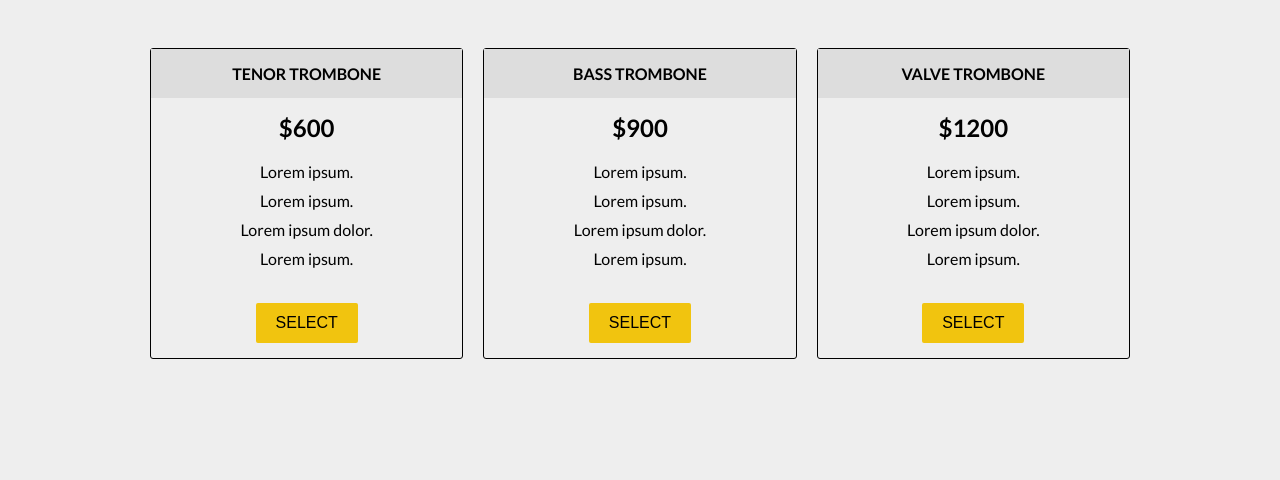
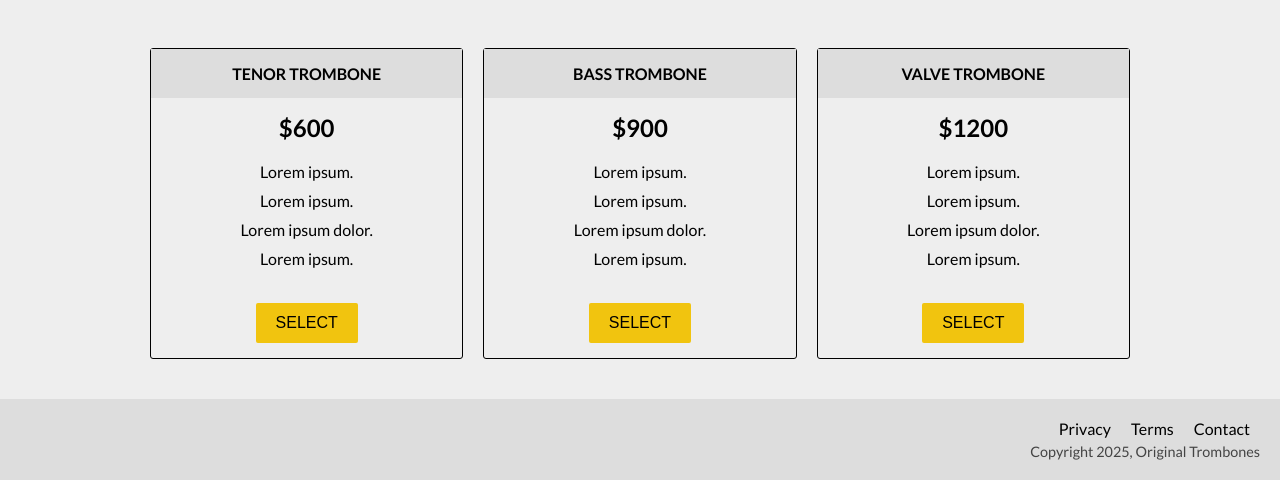
Before and after one commit to bricio-imbiki/w2_html_landingPage, a website: page index.html in a window 1280 px wide. Shown: the part 1042-1522 px from the top of the page. Before the commit the page ends 1411 px from the top, so only its background shows below. Drawn offline with Linux system fonts and the light colour scheme.

Commit message:
created footer-section

```diff
--- a/index.html
+++ b/index.html
@@ -126,7 +126,16 @@
     </ol>
     <button class="btn">Select</button>
 </div>
-    </section>
+  </section>
+
     </div>
+    <footer>
+      <ul>
+      <li><a href="#">Privacy</a></li>
+      <li><a href="#">Terms</a></li>
+      <li><a href="#">Contact</a></li>
+      </ul>
+      <span>Copyright 2025, Original Trombones</span>
+  </footer>
   </body>
 </html>
```
